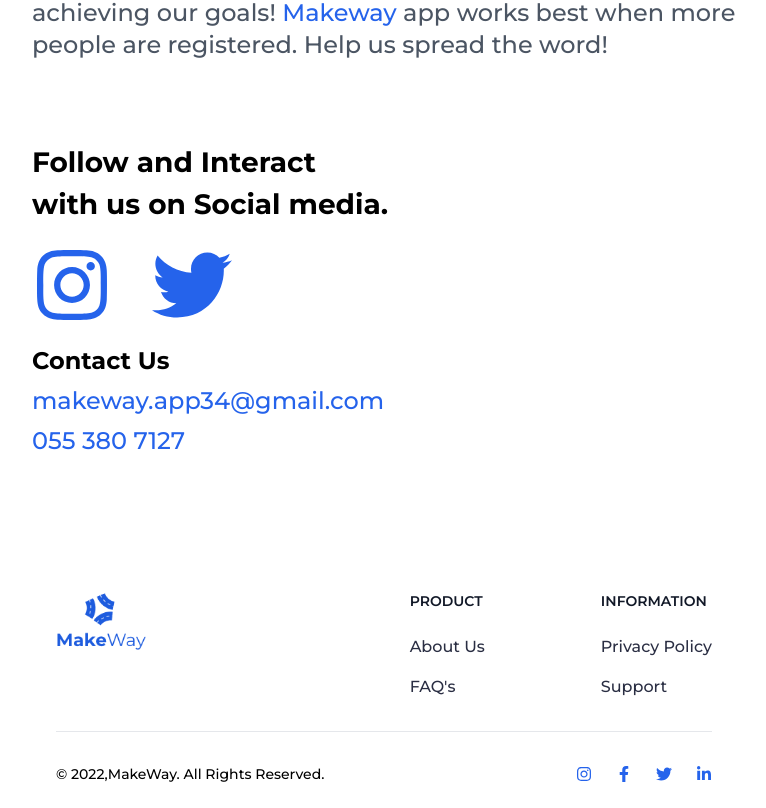
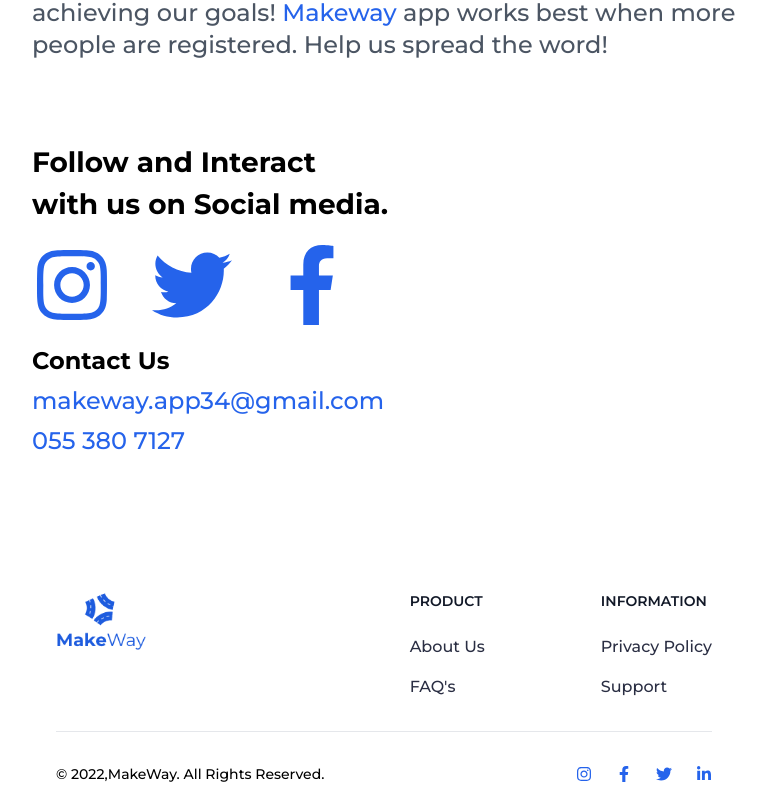
Before and after one commit to JAPECorp/New-MakeWayApp-Website, a Next.js app: page /support in a window 1280 px wide. Shown: the part 1712-2520 px from the top of the page, without its empty margins (256-1022 px from the left). Built offline with nearby package versions, Linux system fonts and the light colour scheme.

Commit message:
Social handle fb

```diff
--- a/components/Support/content.jsx
+++ b/components/Support/content.jsx
@@ -77,6 +77,14 @@ function SupportContent(props) {
           >
             <FaTwitter size={80} />
           </a>
+           <a
+            target={"_blank"}
+            href="https://m.facebook.com/makewayapp/?ref=py_c"
+            className="text-blue-600 hover:text-gray-900 "
+            rel="noreferrer"
+          >
+            <FaFacebookF size={80} />
+          </a>
         </div>
 
         <p className="md:w-2/4 text-lg md:text-2xl text-black font-bold mt-5">
```
